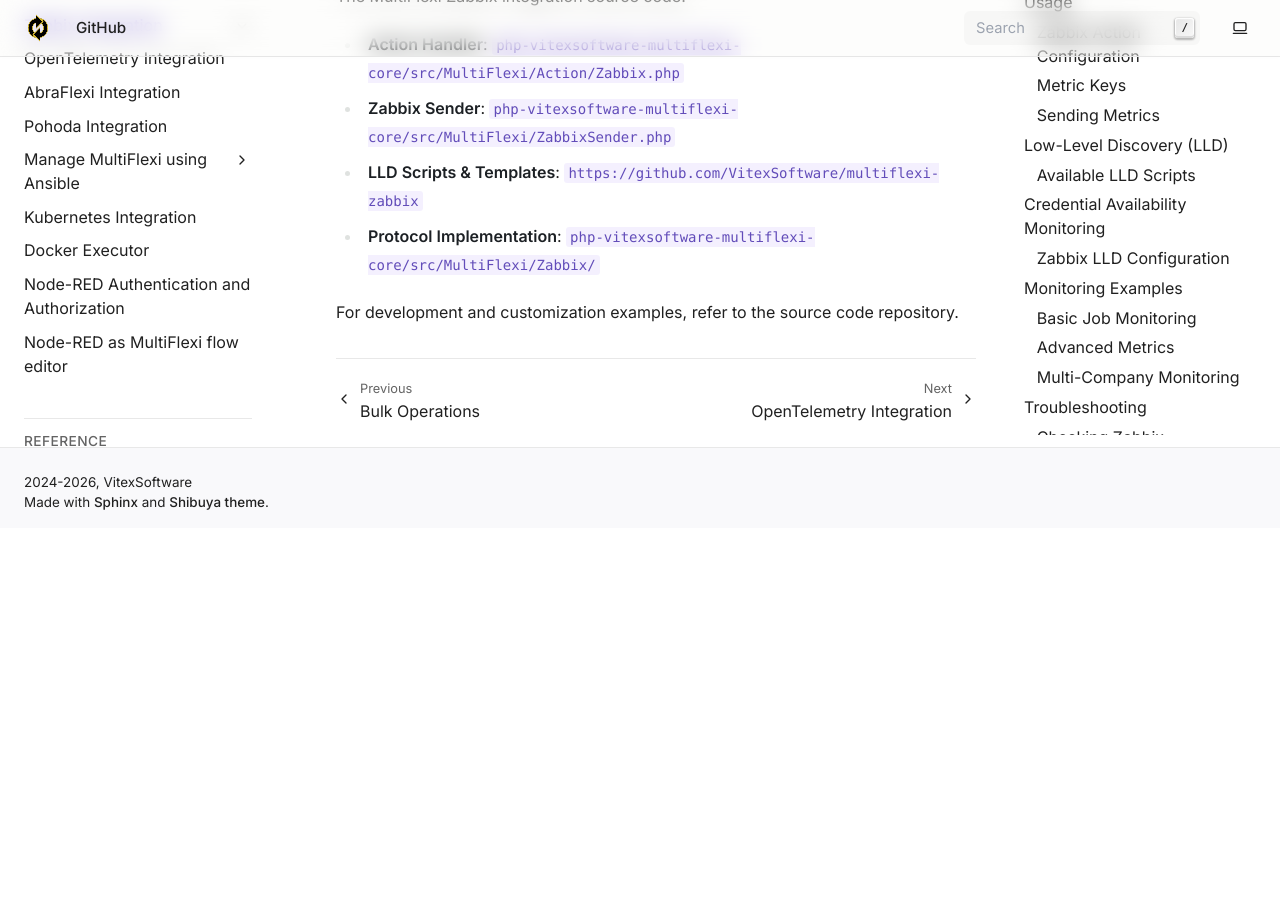
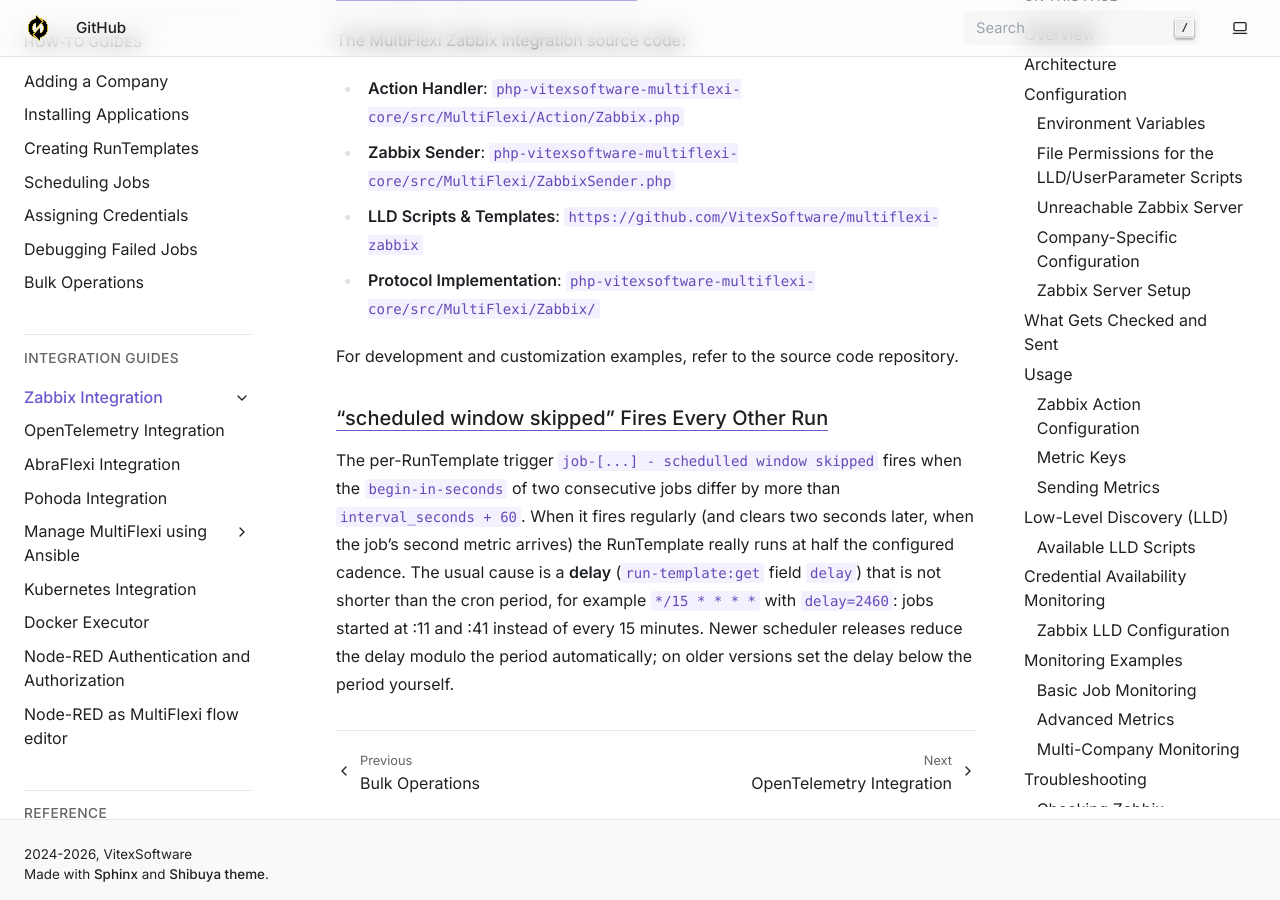
Before and after one commit to VitexSoftware/multiflexi-doc-en, a Sphinx documentation site: the page built from source/integrations/zabbix.rst, in a window 1280 px wide and 900 px high, scrolled down 27673 px. Built offline with Sphinx 7.4.7, drawn with Linux system fonts in a browser that asks for light colours; before the commit the page ends 28201 px from its top, so only the background shows below that; some of the changed text lies outside the part shown.

Commit message:
docs: add note on delay handling in RunTemplates and troubleshooting section for "scheduled window skipped" trigger
Co-Authored-By: Claude Sonnet 5.5 <noreply@anthropic.com>

```diff
--- a/source/integrations/zabbix.rst
+++ b/source/integrations/zabbix.rst
@@ -956,3 +956,15 @@ The MultiFlexi Zabbix integration source code:
 - **Protocol Implementation**: ``php-vitexsoftware-multiflexi-core/src/MultiFlexi/Zabbix/``
 
 For development and customization examples, refer to the source code repository.
+
+
+"scheduled window skipped" Fires Every Other Run
+~~~~~~~~~~~~~~~~~~~~~~~~~~~~~~~~~~~~~~~~~~~~~~~~
+
+The per-RunTemplate trigger ``job-[...] - schedulled window skipped`` fires when the
+``begin-in-seconds`` of two consecutive jobs differ by more than ``interval_seconds + 60``. When it
+fires regularly (and clears two seconds later, when the job's second metric arrives) the RunTemplate
+really runs at half the configured cadence. The usual cause is a **delay** (``run-template:get`` field
+``delay``) that is not shorter than the cron period, for example ``*/15 * * * *`` with ``delay=2460``:
+jobs started at :11 and :41 instead of every 15 minutes. Newer scheduler releases reduce the delay
+modulo the period automatically; on older versions set the delay below the period yourself.
```
Also changed, not shown: source/howto/creating-runtemplates.rst (+9 -0 lines).
